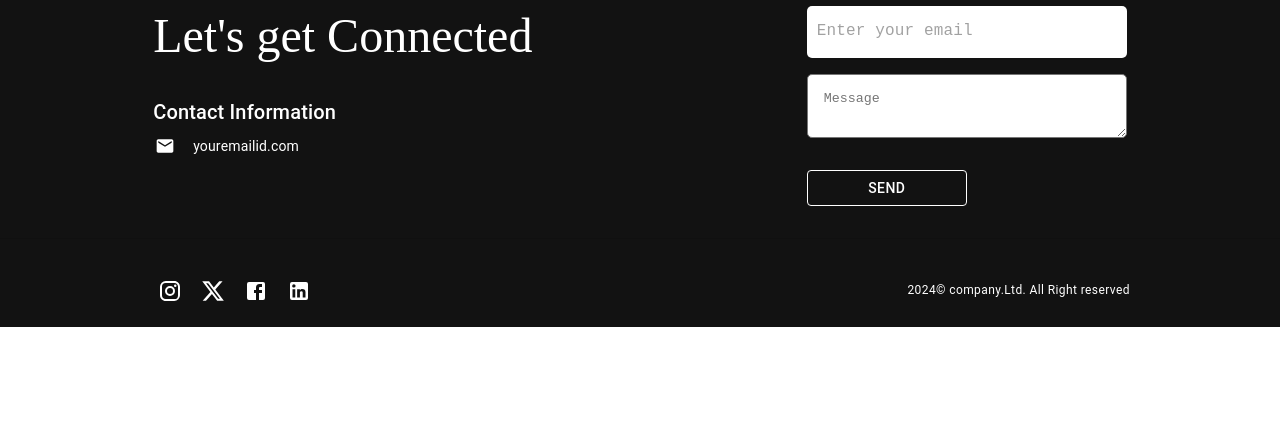
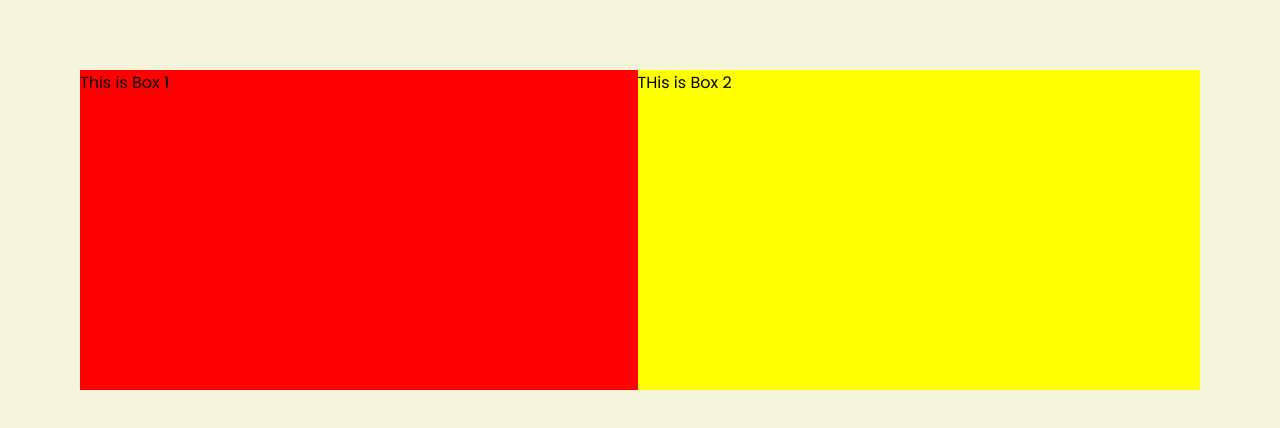
Before and after one commit to PrashannaLohani/Blog, a React (Vite) app in the folder Frontend/: page /Blogs in a window 1280 px wide. Shown: the part 2288-2716 px from the top of the page. Before the commit the page ends 2615 px from the top, so only its background shows below. Built offline with nearby package versions, Linux system fonts and the light colour scheme.

Commit message:
Blog Comment section added

```diff
--- a/Frontend/src/Components/Navbar.jsx
+++ b/Frontend/src/Components/Navbar.jsx
@@ -11,6 +11,7 @@ import {
 } from "@mui/material";
 import NotificationsIcon from "@mui/icons-material/Notifications";
 import SearchIcon from "@mui/icons-material/Search";
+import MenuIcon from "@mui/icons-material/Menu";
 
 const pulseAnimation = keyframes`
   0% {
@@ -184,7 +185,7 @@ export default function Navbar() {
           <IconButton
             onClick={() => setShowSearch(false)} // Collapse search when clicked
           >
-            <Avatar />
+            <MenuIcon sx={{ color: "primary.text" }} />
           </IconButton>
         </Box>
       </Box>
--- a/Frontend/src/Pages/Blogs/Blogs.jsx
+++ b/Frontend/src/Pages/Blogs/Blogs.jsx
@@ -3,6 +3,7 @@ import BlogHeading from "./Component/BlogHeading";
 import BlogMain from "./Component/BlogMain";
 import BlogSimilar from "./Component/BlogSimilar";
 import BlogShare from "./Component/BlogShare";
+import BlogReview from "./Component/BlogReview";
 
 export default function Blogs() {
   const truncateText = (text, wordLimit) => {
@@ -18,6 +19,7 @@ export default function Blogs() {
         <BlogMain />
         <BlogShare />
         <BlogSimilar truncateText={truncateText} />
+        <BlogReview />
       </Box>
     </>
   );
--- /dev/null
+++ b/Frontend/src/Pages/Blogs/Component/BlogReview.jsx
@@ -0,0 +1,23 @@
+import { Box } from "@mui/material";
+
+export default function BlogReview() {
+  return (
+    <>
+      <Box
+        minHeight="80vh"
+        bgcolor="beige"
+        display="flex"
+        alignItems="center"
+        justifyContent="center"
+        p="5rem"
+      >
+        <Box bgcolor="red" minHeight="40vh" flexGrow="1">
+          This is Box 1
+        </Box>
+        <Box bgcolor="yellow" minHeight="40vh" flexGrow="1">
+          THis is Box 2
+        </Box>
+      </Box>
+    </>
+  );
+}
```
